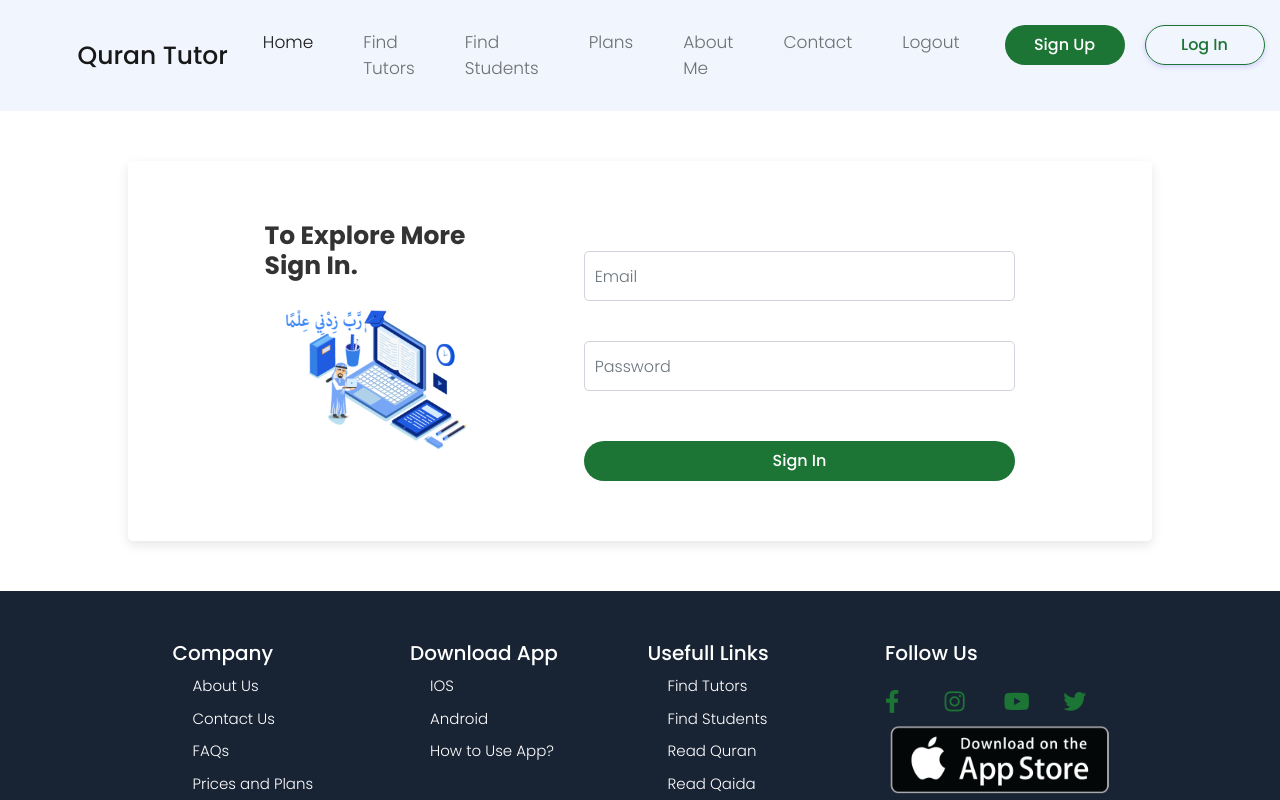
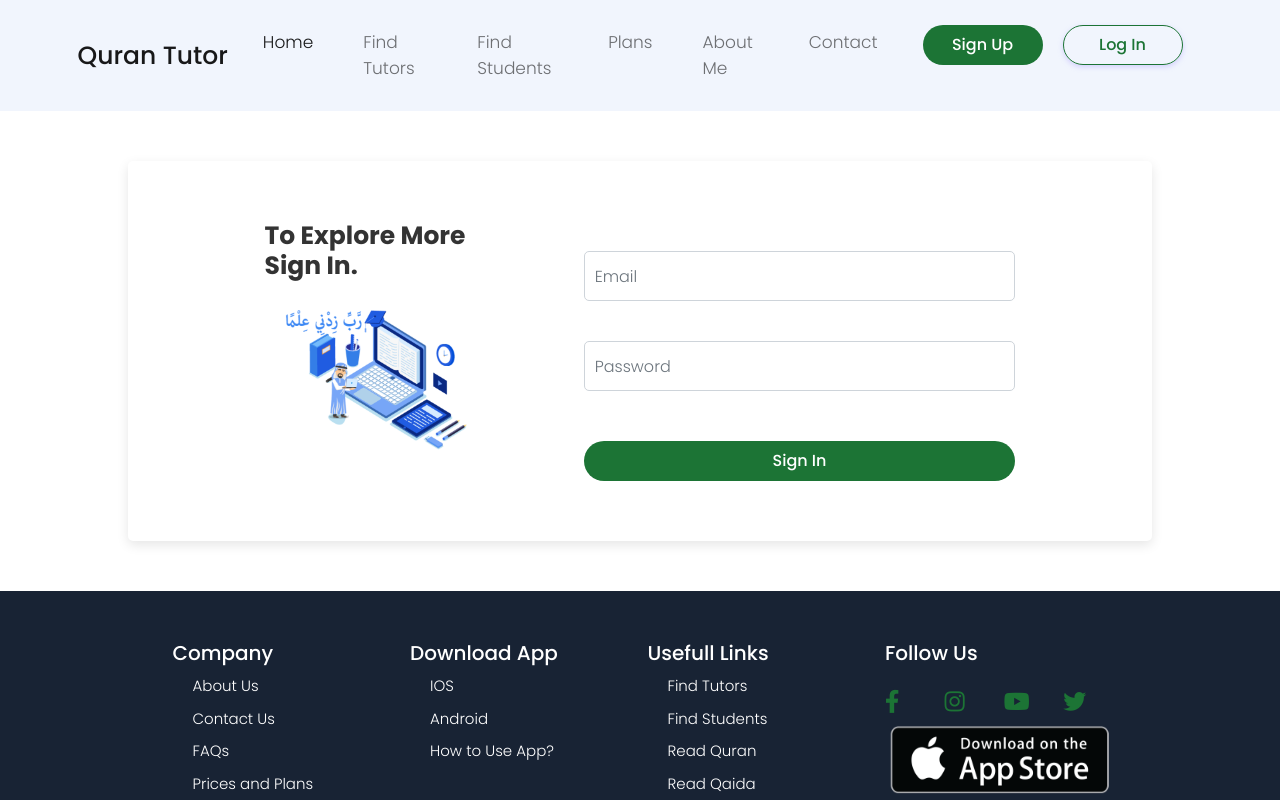
Before and after one commit to mohammadadnangm/quran-tutor-mern, a React (Create React App) app: page /signin in a window 1280 px wide. Shown: the top 800 px of the page. Built offline with nearby package versions, Linux system fonts and the light colour scheme.

Commit message:
login logout toggle functionality added

```diff
--- a/src/App.js
+++ b/src/App.js
@@ -1,4 +1,4 @@
-import React from "react";
+import React, { createContext, useReducer } from "react";
 import { Route, Switch } from "react-router";
 import Home from "./pages/Home";
 import FindTutor from "./pages/FindTutor";
@@ -17,10 +17,15 @@
 import Signin from "./pages/Signin";
 import Signup from "./pages/Signup";
 import Logout from "./components/Logout";
+import { initialState, reducer } from "./reducer/UseReducer";
+// 1 context api
+export const UserContext = createContext();
 
 const App = () => {
+  const [state, dispatch] = useReducer(reducer, initialState);
   return (
     <>
+      <UserContext.Provider value={{ state, dispatch }}>
         <Switch>
           <Route exact path="/" component={Home}></Route>
           <Route path="/findtutors" component={FindTutor}></Route>
@@ -40,6 +45,7 @@
           <Route path="/logout" component={Logout}></Route>
           <Route component={Error}></Route>
         </Switch>
+      </UserContext.Provider>
     </>
   );
 };
--- a/src/components/Logout.js
+++ b/src/components/Logout.js
@@ -1,9 +1,11 @@
-import axios from "axios";
-import React, { useEffect } from "react";
+import React, { useEffect, useContext } from "react";
 import { useHistory } from "react-router-dom";
+
+import { UserContext } from "../App";
 
 function Logout() {
   // promises
+  const { state, dispatch } = useContext(UserContext); //for logout toggle
 
   const history = useHistory();
 
@@ -17,6 +19,7 @@
       credentials: "include",
     })
       .then((res) => {
+        dispatch({ type: "USER", payload: false });
         history.push("/", { replace: true });
         if (res.status !== 200) {
           const error = new Error(res.error);
--- a/src/components/Navbar.js
+++ b/src/components/Navbar.js
@@ -1,65 +1,19 @@
-import React, { useState, useEffect, Component } from "react";
+import React, { useState, useContext } from "react";
 import { NavLink } from "react-router-dom";
-import { NavDropdown } from "react-bootstrap";
+// import { NavDropdown } from "react-bootstrap";
 import "./Navbar.css";
 import { useHistory } from "react-router-dom";
-import axios from "axios";
+import { UserContext } from "../App";
 
 const Navbar = () => {
-  // toggle bar in mobile view click functionality
-  const [show, setShow] = useState(false);
-  const history = useHistory();
+  const { state, dispatch } = useContext(UserContext);
 
-  // function logout() {
-  //   // localStorage.clear();
-  //   // you can also like
-  //   localStorage.removeItem("Token");
-  //   window.location.href = "/signin";
-  // }
-  // const [userData, setUserData] = useState({});
-  // let loggedin, loggedout;
-  // //login or logout function
-  // useEffect(() => {
-  //   console.log("before axioss ggget called frontend");
-  //   axios
-  //     .get("/logout")
-  //     .then((res) => {
-  //       console.log("history push called sign in frontend");
-  //     })
-  //     .catch((error) => {
-  //       console.log("set profile data error frontend");
-  //       console.log(error);
-  //     });
-  // });
-
+  const RenderMenu = () => {
+    if (state) {
       return (
         <>
-      <section className="navbar-bg">
-        <nav className="navbar navbar-expand-lg navbar-light ">
-          <div className="container">
-            <a className="navbar-brand" href="/">
-              Quran Tutor
-            </a>
-            <button
-              className="navbar-toggler"
-              type="button"
-              data-bs-toggle="collapse"
-              data-bs-target="#navbarSupportedContent"
-              aria-controls="navbarSupportedContent"
-              aria-expanded="false"
-              aria-label="Toggle navigation"
-              onClick={() => setShow(!show)}
-            >
-              <span className="navbar-toggler-icon"></span>
-            </button>
-            <div className={`collapse navbar-collapse ${show ? "show" : ""}`}>
-              <ul className="navbar-nav ms-auto mb-2 mb-lg-0">
           <li className="nav-item">
-                  <NavLink
-                    className="nav-link active"
-                    aria-current="page"
-                    to="/"
-                  >
+            <NavLink className="nav-link active" aria-current="page" to="/">
               Home
             </NavLink>
           </li>
@@ -88,14 +42,54 @@
               Contact
             </NavLink>
           </li>
-                {/* {loggedout ? ( */}
+
           <li class="nav-item">
-                  {/* <button onClick={logout}>Logout</button> */}
-                  <NavLink class="nav-link" to="/logout">
-                    Logout
+            <form className="d-flex">
+              <button
+                className="btn  btn-style btn-style-border"
+                type="submit"
+                onClick={() => history.push("/logout")}
+              >
+                LogOut
+              </button>
+            </form>
+          </li>
+        </>
+      );
+    } else {
+      return (
+        <>
+          <li className="nav-item">
+            <NavLink className="nav-link active" aria-current="page" to="/">
+              Home
             </NavLink>
           </li>
-                {/* ) : ( */}
+          <li className="nav-item">
+            <NavLink className="nav-link" to="/findtutors">
+              Find Tutors
+            </NavLink>
+          </li>
+          <li className="nav-item">
+            <NavLink className="nav-link" to="/findstudents">
+              Find Students
+            </NavLink>
+          </li>
+          <li className="nav-item">
+            <NavLink className="nav-link" to="/priceplan">
+              Plans
+            </NavLink>
+          </li>
+          <li className="nav-item">
+            <NavLink className="nav-link" to="/aboutme">
+              About Me
+            </NavLink>
+          </li>
+          <li className="nav-item">
+            <NavLink className="nav-link" to="/contact">
+              Contact
+            </NavLink>
+          </li>
+
           <li class="nav-item">
             <form className="d-flex">
               <button
@@ -109,14 +103,44 @@
               <button
                 className="btn  btn-style btn-style-border"
                 type="submit"
-                      // onClick={<Signin />}
                 onClick={() => history.push("/signin")}
               >
                 Log in
               </button>
             </form>
           </li>
-                {/* )} */}
+        </>
+      );
+    }
+  };
+
+  // toggle bar in mobile view click functionality
+  const [show, setShow] = useState(false);
+  const history = useHistory();
+
+  return (
+    <>
+      <section className="navbar-bg">
+        <nav className="navbar navbar-expand-lg navbar-light ">
+          <div className="container">
+            <a className="navbar-brand" href="/">
+              Quran Tutor
+            </a>
+            <button
+              className="navbar-toggler"
+              type="button"
+              data-bs-toggle="collapse"
+              data-bs-target="#navbarSupportedContent"
+              aria-controls="navbarSupportedContent"
+              aria-expanded="false"
+              aria-label="Toggle navigation"
+              onClick={() => setShow(!show)}
+            >
+              <span className="navbar-toggler-icon"></span>
+            </button>
+            <div className={`collapse navbar-collapse ${show ? "show" : ""}`}>
+              <ul className="navbar-nav ms-auto mb-2 mb-lg-0">
+                <RenderMenu />
               </ul>
             </div>
           </div>
--- a/src/components/SigninC.js
+++ b/src/components/SigninC.js
@@ -1,9 +1,12 @@
-import React, { useState } from "react";
+import React, { useState, useContext } from "react";
 import { useHistory } from "react-router-dom";
 import "./SinginC.css";
 import axios from "axios";
+import { UserContext } from "../App";
 
 const SigninC = () => {
+  const { state, dispatch } = useContext(UserContext);
+
   const history = useHistory();
 
   const [user, setUser] = useState({
@@ -29,11 +32,10 @@
         .post("/signin", user)
         .then((res) => {
           alert(res.data.message);
-          //alert("Login success frontend");
+          //localStorage.setItem("token", "new");
+          dispatch({ type: "USER", payload: true });
+          alert("Login success frontend");
           history.push("/");
-          //alert(res.data.message);
-          // console.log("helo calldd front end");
-          // alert("Login success frontend");
         })
         .catch((err) => console.log(err));
     }
--- /dev/null
+++ b/src/reducer/UseReducer.js
@@ -0,0 +1,8 @@
+export const initialState = null;
+
+export const reducer = (state, action) => {
+  if (action.type === "USER") {
+    return action.payload;
+  }
+  return state;
+};
```
Lines whose indentation alone changed are shown as unchanged.
